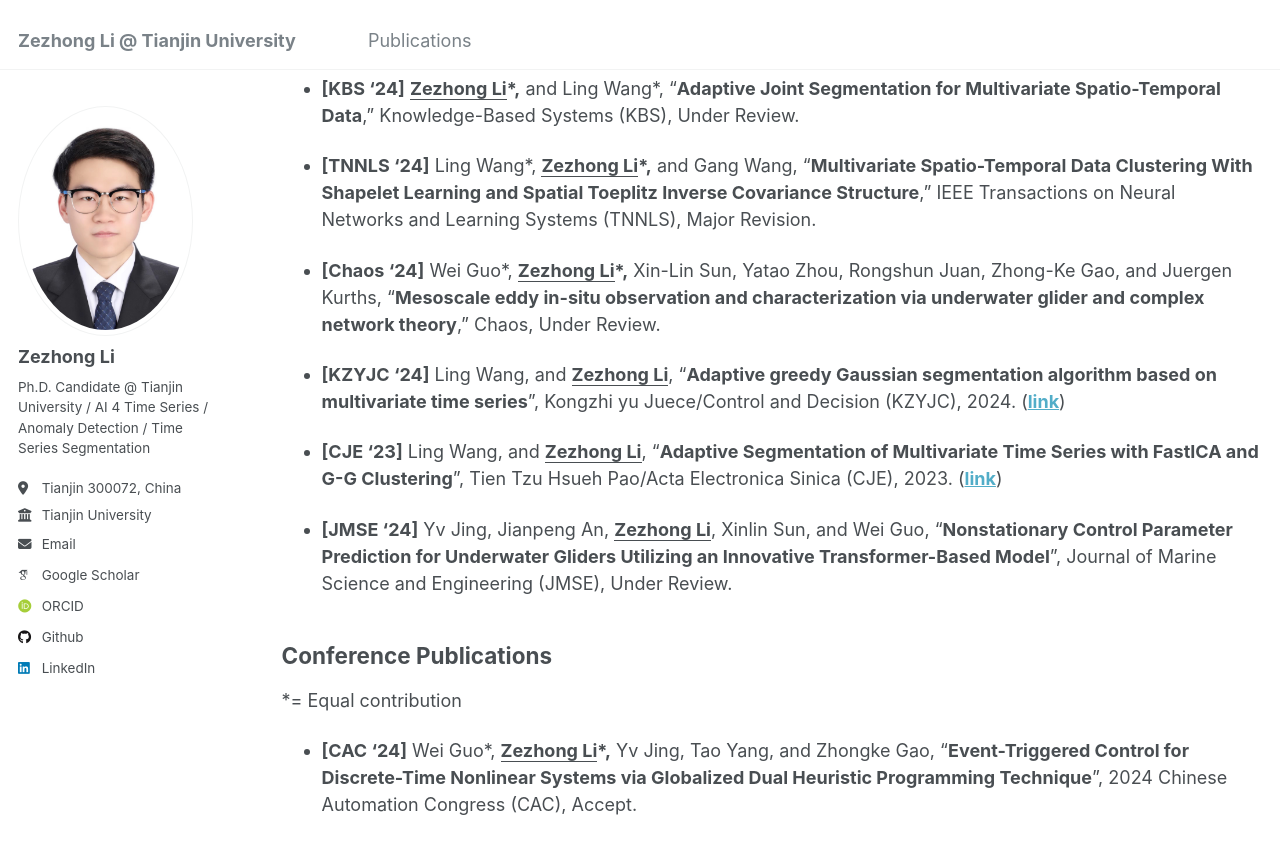
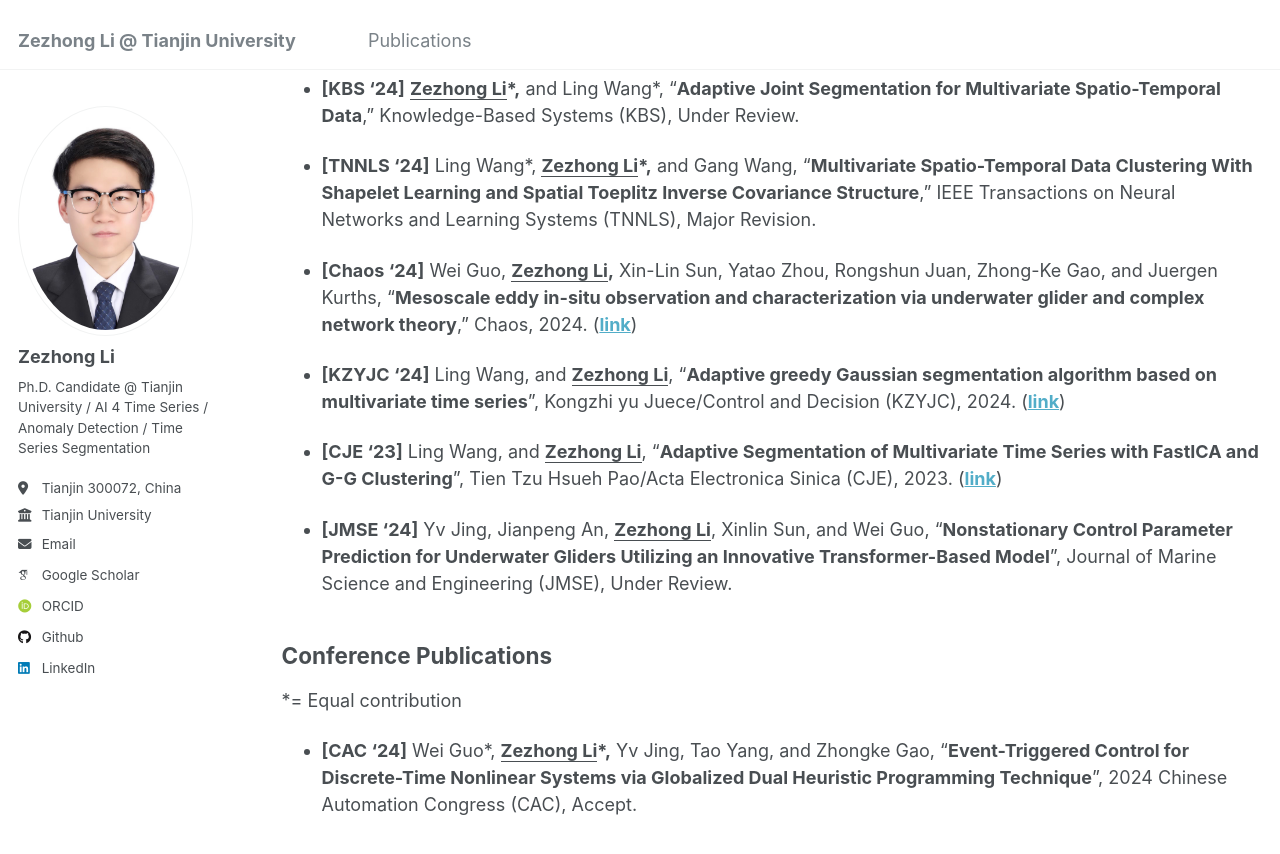
Before and after one commit to lzz19980125/lzz19980125.github.io, a Jekyll site: the page built from _pages/publications.md, in a window 1280 px wide and 900 px high, scrolled down 331 px. Shown: the top 854 px of the window. Built offline with Jekyll 4.4.1, drawn with Linux system fonts in a browser that asks for light colours; some web fonts are replaced.

Commit message:
Update publications.md

```diff
--- a/_pages/publications.md
+++ b/_pages/publications.md
@@ -15,7 +15,7 @@ author_profile: true
 
 - **[TNNLS '24]** Ling Wang\*, **<u>Zezhong Li</u>\*,** and Gang Wang, “**Multivariate Spatio-Temporal Data Clustering With Shapelet Learning and Spatial Toeplitz Inverse Covariance Structure**,” IEEE Transactions on Neural Networks and Learning Systems (TNNLS), Major Revision.
 
-- **[Chaos '24]** Wei Guo\*, **<u>Zezhong Li</u>\*,** Xin-Lin Sun, Yatao Zhou, Rongshun Juan, Zhong-Ke Gao, and Juergen Kurths, “**Mesoscale eddy in-situ observation and characterization via underwater glider and complex network theory**,” Chaos, Under Review.
+- **[Chaos '24]** Wei Guo, **<u>Zezhong Li</u>,** Xin-Lin Sun, Yatao Zhou, Rongshun Juan, Zhong-Ke Gao, and Juergen Kurths, “**Mesoscale eddy in-situ observation and characterization via underwater glider and complex network theory**,” Chaos, 2024. ([**link**](https://pubs.aip.org/aip/cha/article-abstract/34/11/113104/3318599/Mesoscale-eddy-in-situ-observation-and?redirectedFrom=fulltext))
 
 - **[KZYJC '24]** Ling Wang, and **<u>Zezhong Li</u>**, "**Adaptive greedy Gaussian segmentation algorithm based on multivariate time series**", Kongzhi yu Juece/Control and Decision (KZYJC), 2024. ([**link**](http://kzyjc.alljournals.cn/kzyjc/article/abstract/20240224?st=search))
 
```
